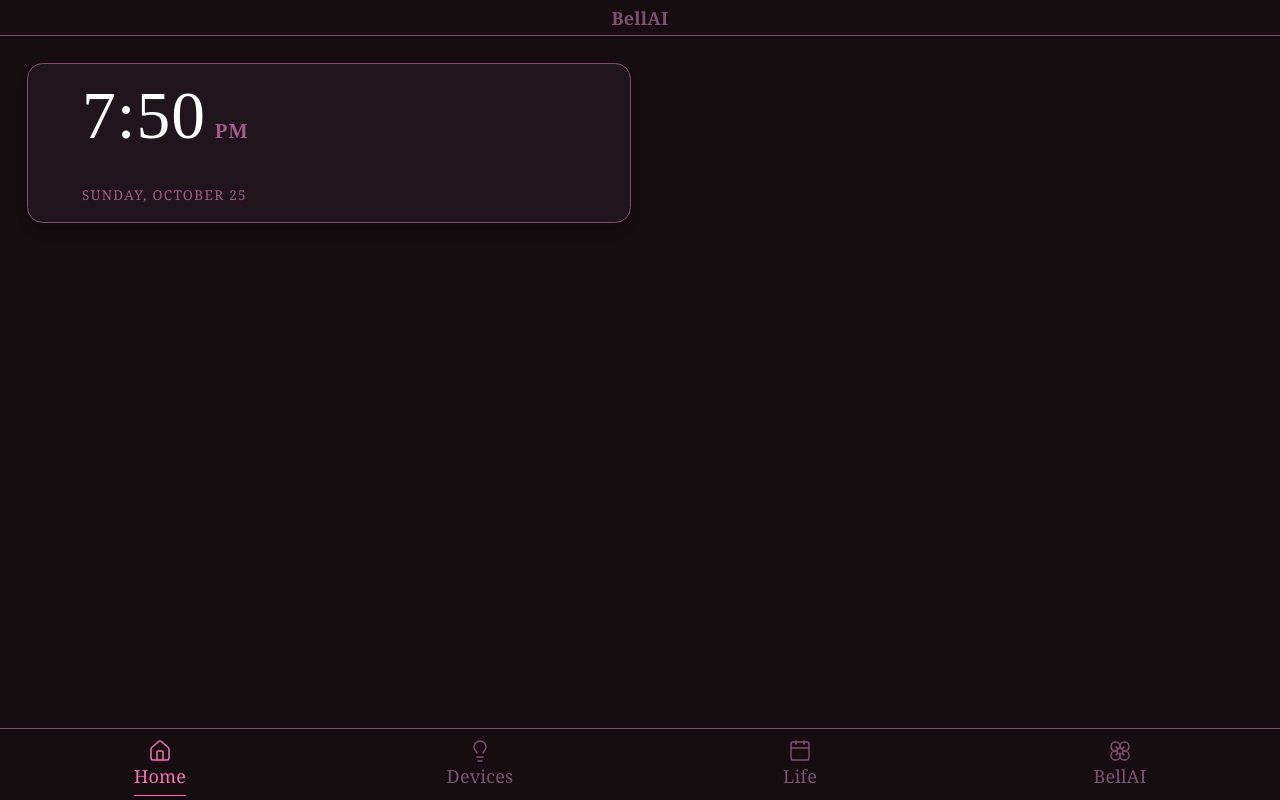
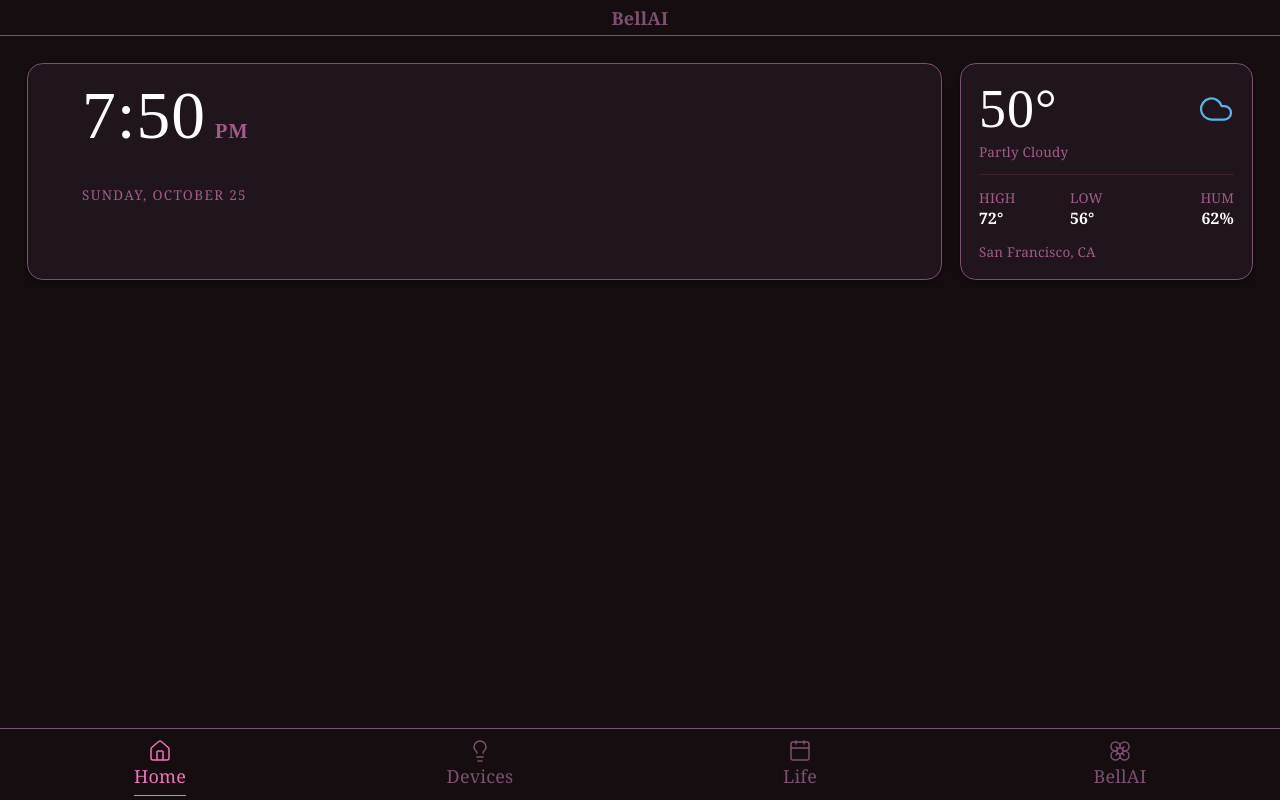
Before and after one commit to APandaWithAPlan/BellAI, a React (Vite) app in the folder RaspPI-Server/frontend/: page / in a window 1280 px wide. Built offline with nearby package versions, Linux system fonts and the light colour scheme.

Commit message:
Create weather card

```diff
--- a/RaspPI-Server/frontend/src/components/DateTimeCard.jsx
+++ b/RaspPI-Server/frontend/src/components/DateTimeCard.jsx
@@ -2,7 +2,7 @@ import { Card, CardHeader, CardTitle, CardContent } from "./ui/card"
 
 function DateTimeCard({ date, time, period }) {
   return (
-    <Card className="rounded-xl border border-solid border-[#7d5070] bg-[#20151c] p-4 text-white shadow-lg">
+    <Card className="h-full rounded-xl border border-solid border-[#7d5070] bg-[#20151c] p-4 text-white shadow-lg">
       <CardHeader>
         <CardTitle className="flex items-baseline gap-2">
           <span className="text-6xl font-light">
--- a/RaspPI-Server/frontend/src/components/WeatherCard.jsx
+++ b/RaspPI-Server/frontend/src/components/WeatherCard.jsx
@@ -1,24 +1,56 @@
 import { Card, CardHeader, CardTitle, CardContent } from "./ui/card"
+import { Separator } from "@/components/ui/separator"
+import { Cloud } from "lucide-react"
 
-function WeatherCard({ date, time, period }) {
+function WeatherCard({ temperature, description, high, low, hum, location }) {
   return (
-    <Card className="rounded-xl border border-solid border-[#7d5070] bg-[#20151c] p-4 text-white shadow-lg">
-      <CardHeader>
-        <CardTitle className="flex items-baseline gap-2">
-          <span className="text-6xl font-light">
-            {time}
+    <Card className="h-full gap-3 rounded-xl border border-[#7d5070] bg-[#20151c] p-4 text-white shadow-lg">
+
+      <CardHeader className="p-0">
+        <CardTitle className="flex items-center justify-between">
+
+          <span className="text-5xl font-light">
+            {temperature}°
           </span>
 
-          <span className="text-lg text-[#a35b89]">
-            {period}
-          </span>
+          <Cloud
+            size={36}
+            strokeWidth={1.5}
+            className="text-[#54b7e8]"
+          />
+
         </CardTitle>
+
+        <p className="text-xs text-[#a35b89]">
+          {description}
+        </p>
       </CardHeader>
 
-      <CardContent>
-        <p className="text-xs tracking-widest text-[#a35b89]">
-          {date}
+      <Separator className="bg-[#39212e]" />
+
+      <CardContent className="space-y-3 p-0">
+
+        <div className="grid grid-cols-3 gap-4">
+          <div>
+            <p className="text-xs text-[#a35b89]">HIGH</p>
+            <p className="font-semibold">{high}°</p>
+          </div>
+
+          <div>
+            <p className="text-xs text-[#a35b89]">LOW</p>
+            <p className="font-semibold">{low}°</p>
+          </div>
+
+          <div className="text-right">
+            <p className="text-xs text-[#a35b89]">HUM</p>
+            <p className="font-semibold">{hum}%</p>
+          </div>
+        </div>
+
+        <p className="text-xs text-[#a35b89]">
+          {location}
         </p>
+
       </CardContent>
     </Card>
   )
--- /dev/null
+++ b/RaspPI-Server/frontend/src/components/ui/separator.jsx
@@ -0,0 +1,22 @@
+import { Separator as SeparatorPrimitive } from "@base-ui/react/separator"
+import { cn } from "cn"
+
+function Separator({
+  className,
+  orientation = "horizontal",
+  ...props
+}) {
+  return (
+    <SeparatorPrimitive
+      data-slot="separator"
+      orientation={orientation}
+      className={cn(
+        "shrink-0 bg-border data-horizontal:h-px data-horizontal:w-full data-vertical:w-px data-vertical:self-stretch",
+        className
+      )}
+      {...props}
+    />
+  )
+}
+
+export { Separator }
--- a/RaspPI-Server/frontend/src/pages/Home.jsx
+++ b/RaspPI-Server/frontend/src/pages/Home.jsx
@@ -1,9 +1,18 @@
 import DateTimeCard from "../components/DateTimeCard"
+import WeatherCard from "../components/WeatherCard"
 
 function Home() {
     return (
-        <div className="grid grid-cols-2 gap-4">
+        <div className="grid grid-cols-4 gap-4">
+
+            <div className="col-span-3">
             <DateTimeCard time="7:50" date="SUNDAY, OCTOBER 25" period="PM" />
+            </div>
+
+            <div className="col-span-1">
+                <WeatherCard temperature="50" description="Partly Cloudy" high="72" low="56" hum="62" location="San Francisco, CA" />
+            </div>
+
         </div>
     )
 }
```
